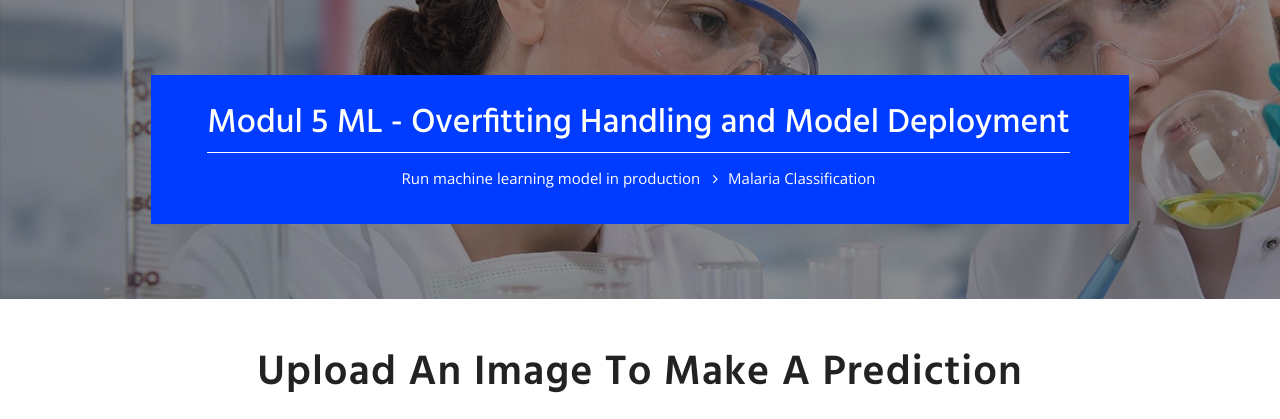
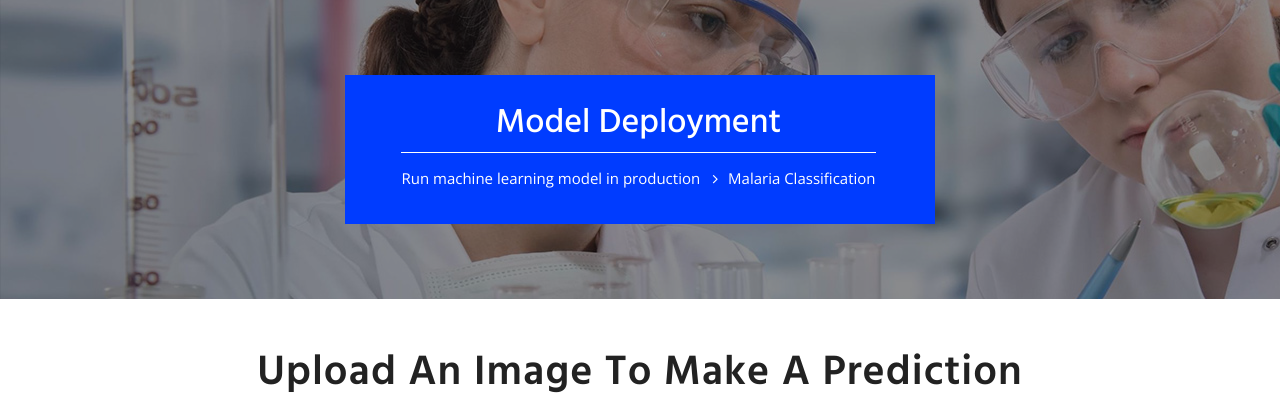
Before and after one commit to TsabitaNurul/Flask-ML, a Flask app: page / in a window 1280 px wide. Shown: the top 419 px of the page. Run offline with Flask 2, Linux system fonts and the light colour scheme; some libraries are stand-ins or nearby versions; some web fonts are replaced.

Commit message:
First commit

```diff
--- a/templates/select.html
+++ b/templates/select.html
@@ -5,7 +5,7 @@
     <section class="page-title centred" style="background-image: url(../static/main/images/background/page-title.jpg);">
         <div class="container">
             <div class="content-box" style="background-color: #003cff;">
-                <div class="title">Modul 5 ML - Overfitting Handling and Model Deployment</div>
+                <div class="title">Model Deployment</div>
                 <ul class="bread-crumb">
                     <li>Run machine learning model in production</li>
                     <li>Malaria Classification</li>
```
